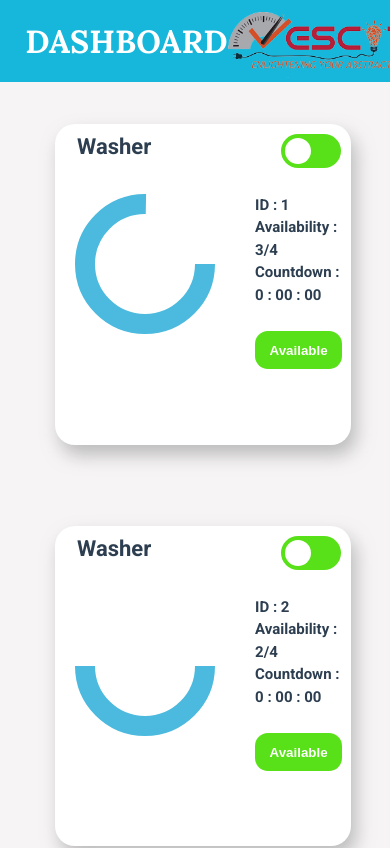
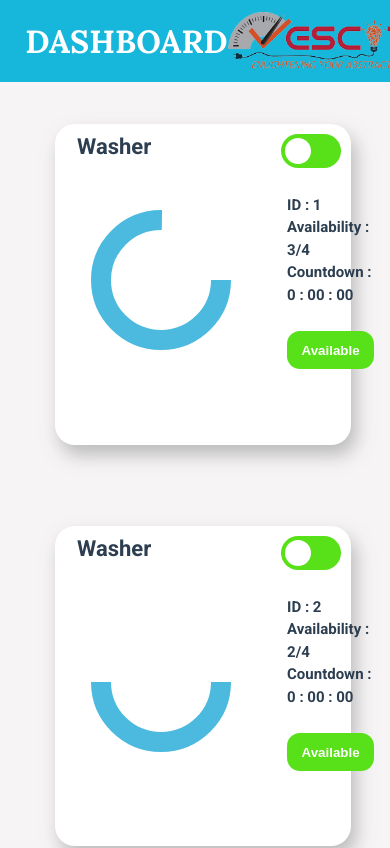
Before and after one commit to NeavKimpor/vuetify_dashboard, a Vue app: page / in a window 390 px wide. Shown: the top 848 px of the page. Built offline with nearby package versions, Linux system fonts and the light colour scheme.

Commit message:
third commit

```diff
--- a/src/components/MyContent.vue
+++ b/src/components/MyContent.vue
@@ -378,8 +378,9 @@ input:checked + .slider:before {
         margin-bottom: 4rem;
     }
     svg {
-        height: auto;
-        max-width: fit-content;
+        height: 150px;
+        width: 200px;
+        padding: 1rem;
     }
     .info {
         width: auto;
```
